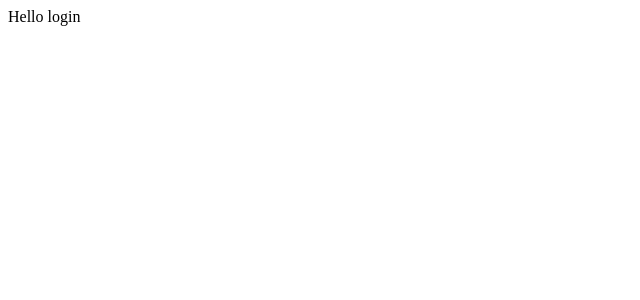
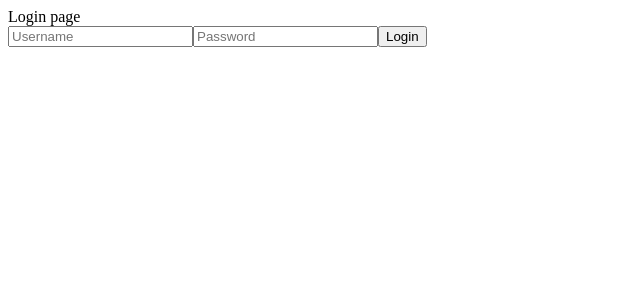
Before and after one commit to mmakar137/notes, a React (Vite) app: page /login in a window 1280 px wide. Shown: the top 300 px of the page, without its empty margins (0-640 px from the left). Built offline with nearby package versions, Linux system fonts and the light colour scheme.

Commit message:
Create LoginPage

```diff
--- a/src/App.tsx
+++ b/src/App.tsx
@@ -1,5 +1,6 @@
 import { createBrowserRouter, Link } from "react-router";
 import { RouterProvider } from "react-router/dom";
+import LoginPage from "./pages/loginPage";
 const router = createBrowserRouter([
   {
     path: "/",
@@ -12,7 +13,7 @@ const router = createBrowserRouter([
   },
   {
     path: "/login",
-    element: <div>Hello login</div>,
+    element: <LoginPage />,
   },
 ]);
 export default function App() {
--- /dev/null
+++ b/src/pages/LoginPage.tsx
@@ -0,0 +1,35 @@
+import { useForm } from "react-hook-form"
+
+type LoginFormValues = {
+  username: string
+  password: string
+}
+
+export default function LoginPage() {
+  const { register, handleSubmit } = useForm<LoginFormValues>({
+    mode: "onBlur",
+  })
+
+  const handleLogin = (data: LoginFormValues) => {
+    console.log(data)
+  }
+
+  return (
+    <div>
+      <div>Login page</div>
+      <form onSubmit={handleSubmit(handleLogin)}>
+        <input
+          type="text"
+          placeholder="Username"
+          {...register("username", { required: true })}
+        />
+        <input
+          type="password"
+          placeholder="Password"
+          {...register("password", { required: true })}
+        />
+        <button type="submit">Login</button>
+      </form>
+    </div>
+  )
+}
```
